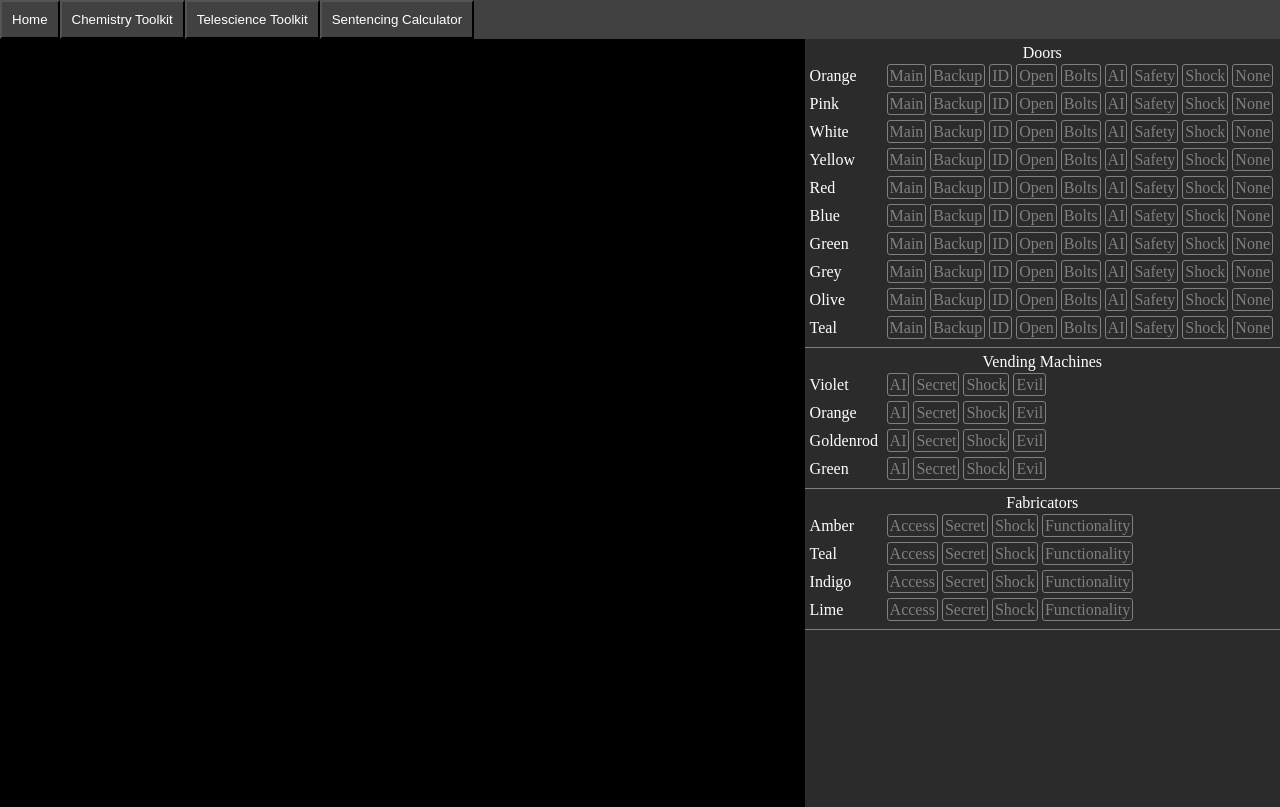
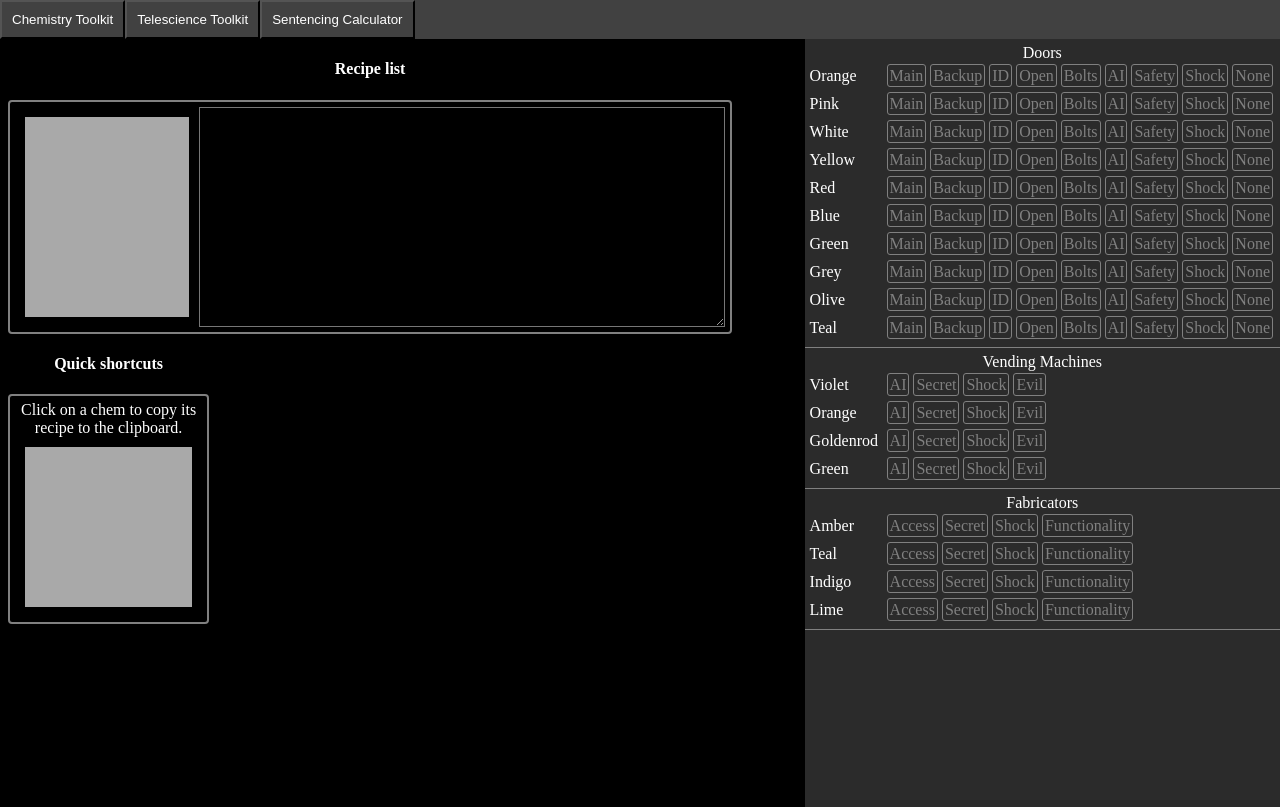
Before and after one commit to justonhart/SimpleSiteTemplate, a plain HTML site: page index.html in a window 1280 px wide. Drawn offline with Linux system fonts and the light colour scheme.

Commit message:
Add chem tool layout

```diff
--- a/index.html
+++ b/index.html
@@ -9,16 +9,42 @@
 <body>
     <header>
         <ul>
-            <li><button id="home" onclick="window.location = './index.html'">Home</button></li>
-            <li><button id="tool1" onclick="window.location = './tool1.html'">Chemistry Toolkit</button></li>
-            <li><button id="tool2" onclick="window.location = './tool2.html'">Telescience Toolkit</button></li>
-            <li><button id="tool3" onclick="window.location = './tool3.html'">Sentencing Calculator</button></li>
+            <li><button id="chemButton">Chemistry Toolkit</button></li>
+            <li><button id="teleButton">Telescience Toolkit</button></li>
+            <li><button id="sentButton">Sentencing Calculator</button></li>
         </ul>
 
         <script src="scripts/navbar.js"></script>
     </header>
     <div id="pageContent">
         <div id="dynamicContent">
+            <div id="chemContent">
+                <div id="recipeToolDiv">
+                    <h4>Recipe list</h4>
+                    <div id="recipeContent" class="mainContent">
+                        <ul id="recipeList">
+                        </ul>
+                        <Textarea>
+
+                        </Textarea>
+                    </div>
+                </div>
+                <div id="shortcutListDiv">
+                    <h4>Quick shortcuts</h4>
+                    <div id="shortcutListContent" class="mainContent">
+                        Click on a chem to copy its recipe to the clipboard.
+                        <ul id="shortcutList">
+                        </ul>
+                    </div>
+                </div>
+            </div>
+            <div id="teleContent" class="hidden">
+                Telescience
+            </div>
+            <div id="sentenceContent" class="hidden">
+                Sentencing
+
+            </div>
         </div>
         <div id="sidebar">
             <div class="sidebarEntry" id="Doors">
--- a/styles/style.css
+++ b/styles/style.css
@@ -5,6 +5,14 @@ html,body {
     background-size: cover;         /* Generic*/
     margin: 0;
     height: 100%;
+}
+
+:focus{
+    outline: none;
+}
+
+.hidden{
+    display: none;
 }
 
 header ul{
@@ -30,15 +38,6 @@ body {
     background-color: black;
     margin: auto;
     text-align: center;
-}
-
-#pageContent{
-    display: flex;
-    height: 96%;
-}
-
-#dynamicContent{
-    flex-basis: 75%;
 }
 
 #sidebar{
@@ -80,3 +79,77 @@ body {
 .sidebarRow input{
     display: none;
 }
+
+/* Dynamic Content */
+
+.mainContent{
+    border-style: solid;
+    border-width: 2px;
+    border-radius: 4px;
+    border-color: grey;
+    padding: 5px;
+}
+
+#pageContent{
+    display: flex;
+    height: 96%;
+}
+
+#dynamicContent{
+    flex-basis: 75%;
+}
+
+#dynamicContent ul{
+    list-style: none;
+    background-color: darkgray;
+    padding-left: 0;
+    overflow-y: scroll;
+    flex: 1 0 auto;
+}
+
+#dynamicContent li{
+    background-color: grey;
+    border-bottom-style: solid;
+    border-color: black;
+    border-width: 0 0 1px 0;
+    width: auto;
+    text-align: left;
+    padding: .25em 1em;
+}
+
+/* Chem tools */
+
+#chemContent ul{
+    margin: 10px;
+}
+
+#recipeToolDiv{
+    margin: 10px 1% 0 1%;
+    width: 90%;
+}
+
+#recipeContent{
+    display: flex;
+    justify-content: flex-start;
+}
+
+#recipeContent textarea{
+    padding: 10px;
+    background-color: black;
+    color: white;
+    flex: 2 0 auto;
+}
+
+#recipeList{
+    height: 25vh;
+}
+
+#shortcutListDiv{
+    margin: 10px 1% 0 1%;
+    width: 25%;
+    text-align: center;
+}
+
+#shortcutList{
+    height: 20vh;
+}
```
